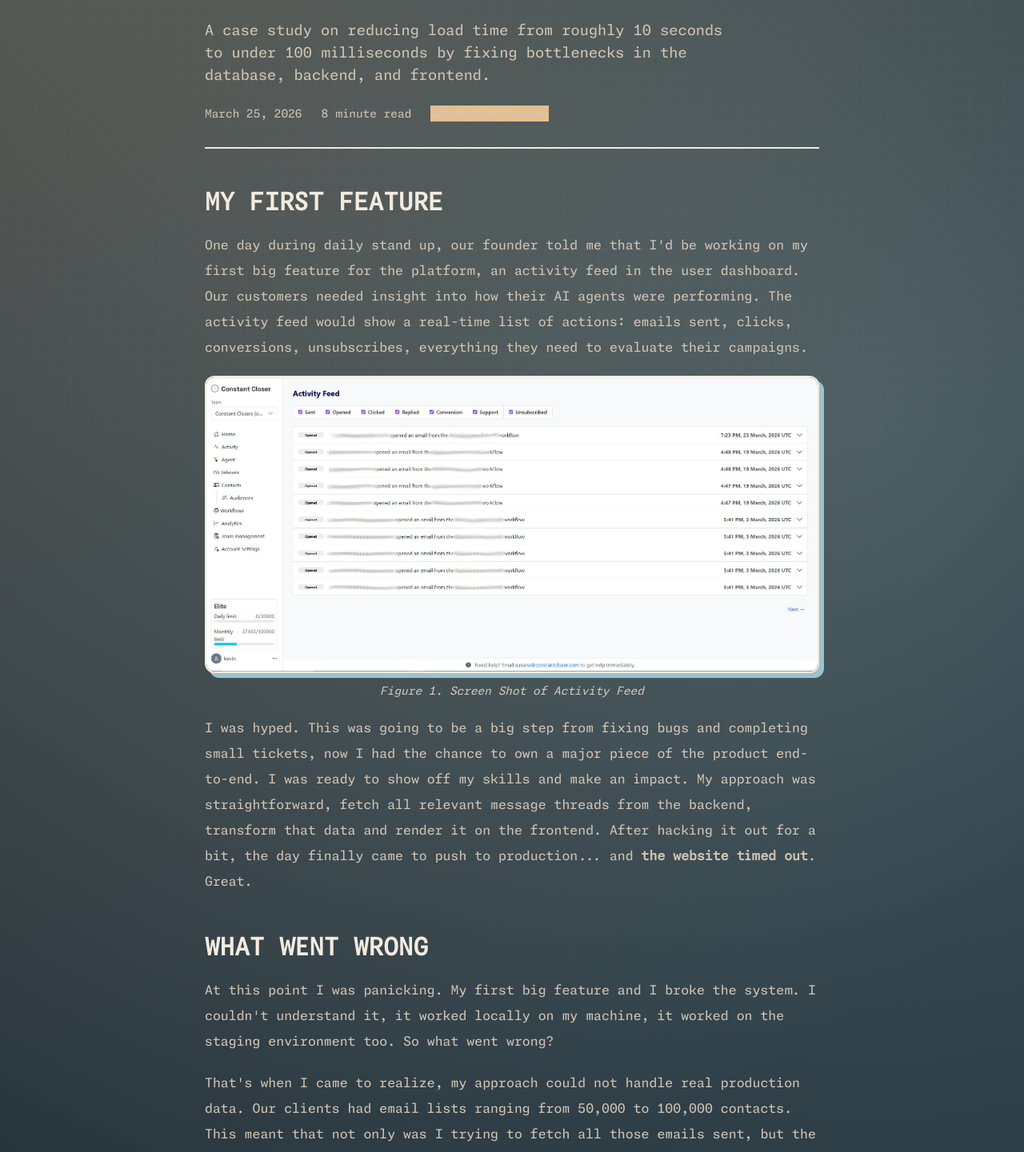
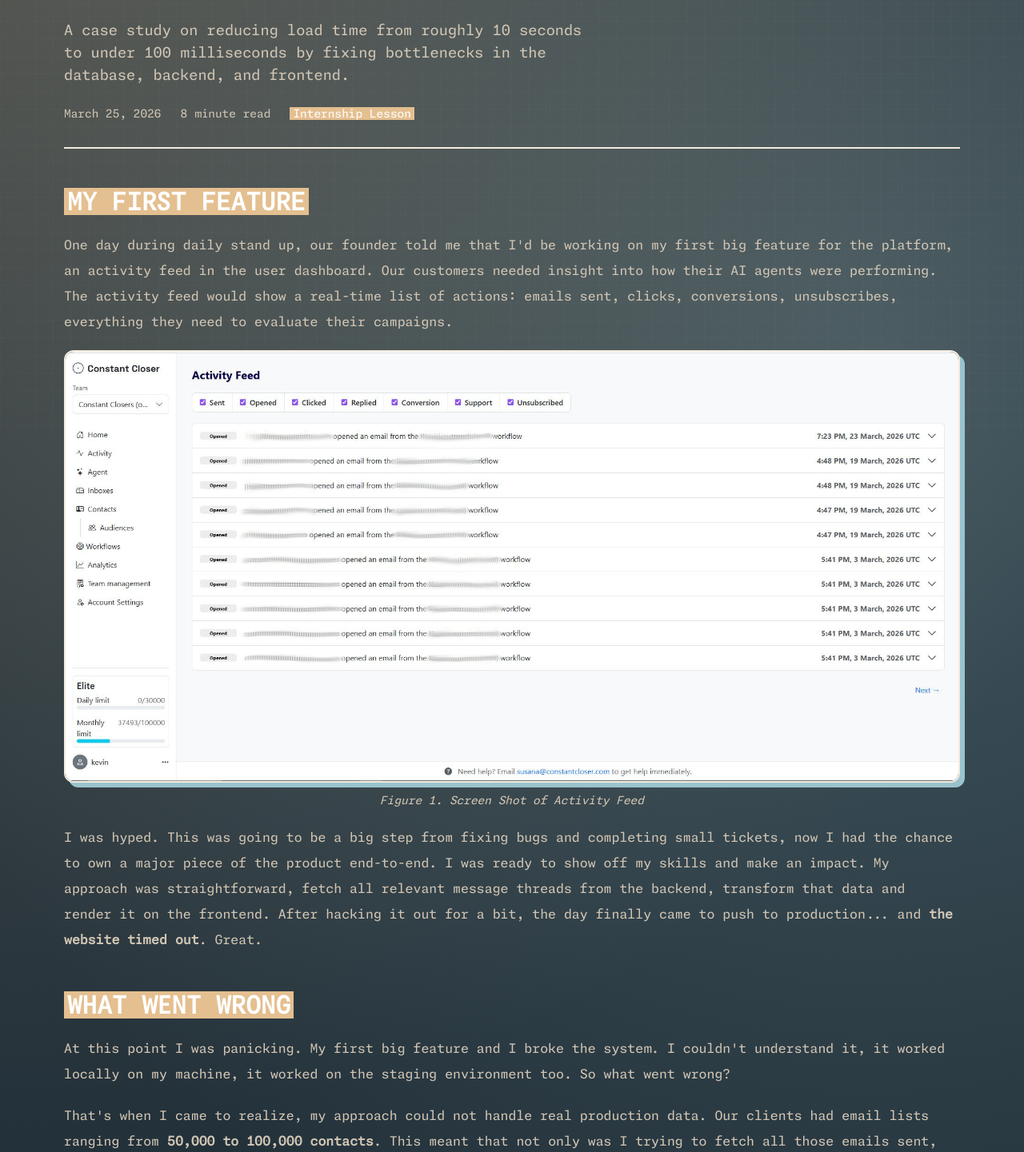
Before and after one commit to kevinchau03/portfolio, a Next.js app: page /blog/activity-feed in a window 1280 px wide. Shown: the part 260-1701 px from the top of the page at 80% size. Built offline with nearby package versions, Linux system fonts and the light colour scheme.

Commit message:
fix: styling and copy changes

```diff
--- a/app/about/page.tsx
+++ b/app/about/page.tsx
@@ -13,14 +13,11 @@ export default function Page() {
             <section className="grid gap-8 md:grid-cols-[1.1fr_0.9fr]">
                 <div className="section-shell p-6 md:p-8">
                     <span className="section-kicker mb-4 w-fit">$ whoami</span>
-                    <h1 className="mb-5 text-xl font-black uppercase md:text-2xl">
-                        Software engineer with startup instincts.
-                    </h1>
                     <p className="mb-4 text-base leading-7 text-muted-foreground">
-                        I&apos;m based in <span className="font-bold text-primary">Newmarket, Ontario, Canada</span>. I fell in love with computers when I first learned to download songs off of Youtube-to-mp3.
+                     I fell in love with tech at an early age when I first learned to jailbreak my iPod touch. Fasincated with the idea of bending software to my will, I started learning how to code in high school and eventually pursued a Computer Science degree at <span className="font-bold text-primary">Western University</span>.
                     </p>
                     <p className="text-base leading-7 text-muted-foreground">
-                        Most of my experience has been inside of small, scrappy teams, where the job is rarely just one job. That sort of environment has helped me develop a wide range of skills.
+                        Most of my experience has been inside of small, scrappy teams, where we build fast and fix even faster. That sort of environment helped shape my work style and approach to software development.
                     </p>
                     <p className="mt-4 text-base leading-7 text-muted-foreground">
                         I love connecting with founders, builders, and curious minds. If you've read this far, let's connect! You can find me on my socials below.
@@ -39,7 +36,7 @@ export default function Page() {
                     <div className="brutal-card bg-secondary p-5">
                         <p className="mb-3 text-sm font-black uppercase tracking-[0.14em] text-foreground">Current setup</p>
                         <ul className="space-y-2 text-sm leading-6 text-foreground ml-4 list-disc">
-                            <li>Laptop: 2019 MacBook Pro</li>
+                            <li>Laptop: 2019 MacBook Pro (on it's last leg)</li>
                             <li>Keyboard: GMMK TKL RGB</li>
                             <li>Switches: Akko Creamy Blues</li>
                             <li>Mouse: Razer Viper Mini</li>
--- a/app/blog/activity-feed/page.tsx
+++ b/app/blog/activity-feed/page.tsx
@@ -48,7 +48,9 @@ function Section({
 }>) {
     return (
         <section className="space-y-5">
-            <h2 className="text-2xl font-black uppercase leading-tight md:text-3xl">{title}</h2>
+            <h2 className="text-2xl font-black uppercase leading-tight md:text-3xl">
+                <span className="text-highlight">{title}</span>
+            </h2>
             <div className="space-y-5 text-base leading-8 text-muted-foreground">{children}</div>
         </section>
     );
@@ -57,7 +59,7 @@ function Section({
 export default function Page() {
     return (
         <main className="container mx-auto px-4 py-10 mt-4">
-            <article className="mx-auto max-w-3xl">
+            <article className="mx-auto">
                 <header className="mb-12 border-b-2 border-border pb-8">
                     <p className="text-sm font-bold uppercase tracking-[0.16em] text-primary">Constant Closer Case Study</p>
                     <h1 className="mt-4 text-3xl font-black uppercase leading-[1.02] md:text-5xl">
@@ -69,7 +71,7 @@ export default function Page() {
                     <div className="mt-6 flex flex-wrap gap-x-6 gap-y-2 text-sm text-muted-foreground">
                         <p>March 25, 2026</p>
                         <p>8 minute read</p>
-                        <p className="bg-accent">Internship Lesson</p>
+                        <p><span className="text-highlight">Internship Lesson</span></p>
                     </div>
                 </header>
 
@@ -100,7 +102,7 @@ export default function Page() {
                             At this point I was panicking. My first big feature and I broke the system. I couldn&apos;t understand it, it worked locally on my machine, it worked on the staging environment too. So what went wrong?
                         </p>
                         <p>
-                            That&apos;s when I came to realize, my approach could not handle real production data. Our clients had email lists ranging from 50,000 to 100,000 contacts. This meant that not only was I trying to fetch all those emails sent, but the potentially millions of tracked actions tied to a certain campaign. One customer alone had around ~1 million activity records.
+                            That&apos;s when I came to realize, my approach could not handle real production data. Our clients had email lists ranging from <span className="font-bold">50,000 to 100,000 contacts</span>. This meant that not only was I trying to fetch all those emails sent, but the potentially millions of tracked actions tied to a certain campaign. One customer alone had around ~1 million activity records.
                         </p>
                         <p>
                             With my implementation of the activity feed it was trying to fetch and render it all. This lead to:
--- a/app/components/Hero.tsx
+++ b/app/components/Hero.tsx
@@ -46,9 +46,8 @@ export function Hero() {
             <mark className="bg-accent">Hey there!</mark> I&apos;m <span className="text-primary">Kevin Chau</span>
           </h1>
           <p className="max-w-3xl text-base leading-7 text-muted-foreground md:text-lg">
-            I&apos;m a Computer Science graduate from <span className="font-bold text-primary">Western University</span>.
-            Take a peek around to learn more about my projects, experience, and what I&apos;m building now with
-            <span className="font-bold text-accent"> Grippr</span>.
+            A Computer Science graduate from <span className="font-bold text-primary">Western University</span>.
+            Take a peek around to learn more about me.
           </p>
         </div>
 
--- a/app/globals.css
+++ b/app/globals.css
@@ -69,6 +69,10 @@
     background: rgb(var(--accent) / 0.75);
     color: rgb(var(--foreground));
   }
+
+  mark {
+    @apply bg-accent text-black dark:text-white;
+  }
 }
 
 html {
@@ -109,4 +113,10 @@ li {
     transform: translate(-3px, -3px);
     box-shadow: 6px 6px 0 0 rgb(var(--shadow-strong));
   }
+
+  .text-highlight {
+    @apply inline bg-accent px-1 text-black dark:text-white;
+    box-decoration-break: clone;
+    -webkit-box-decoration-break: clone;
+  }
 }
```
